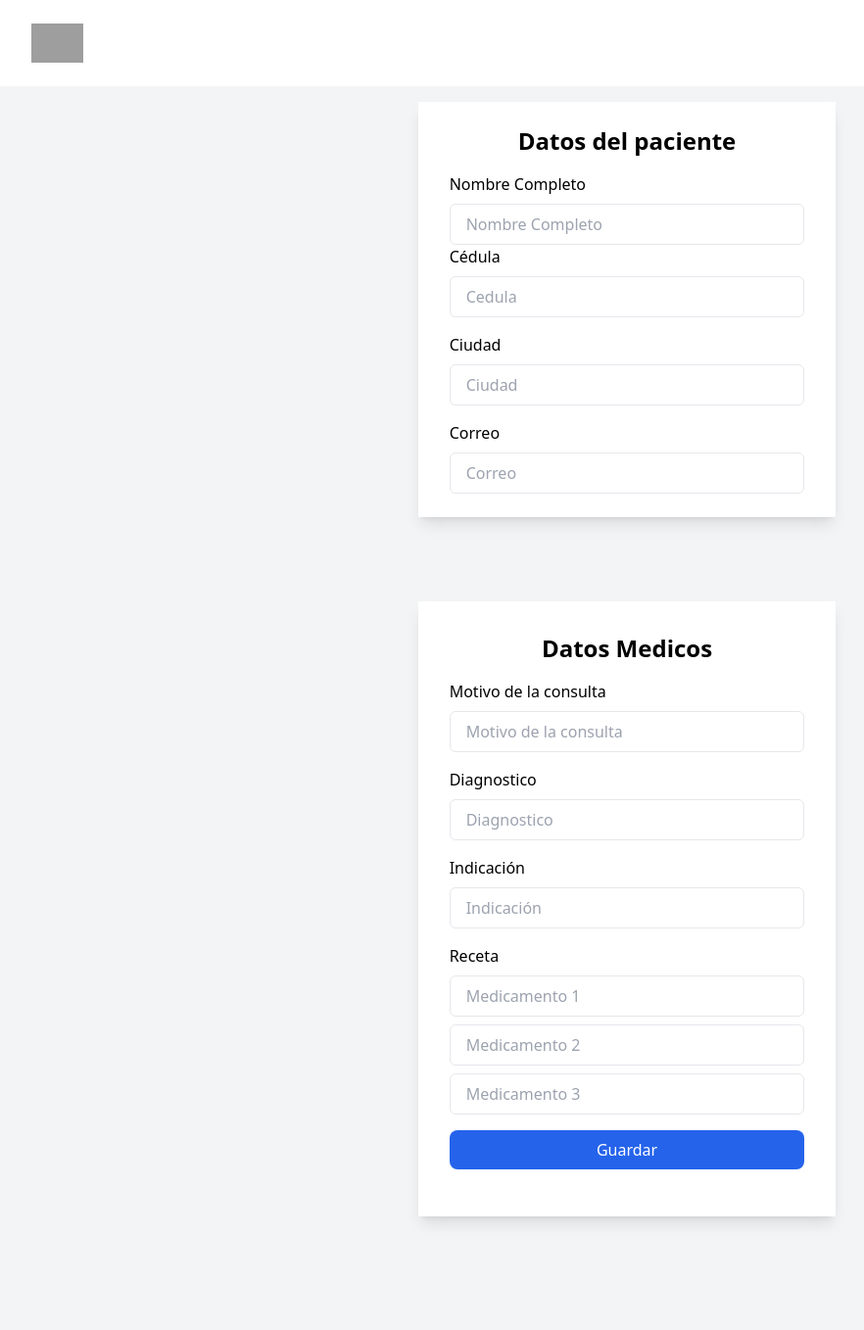
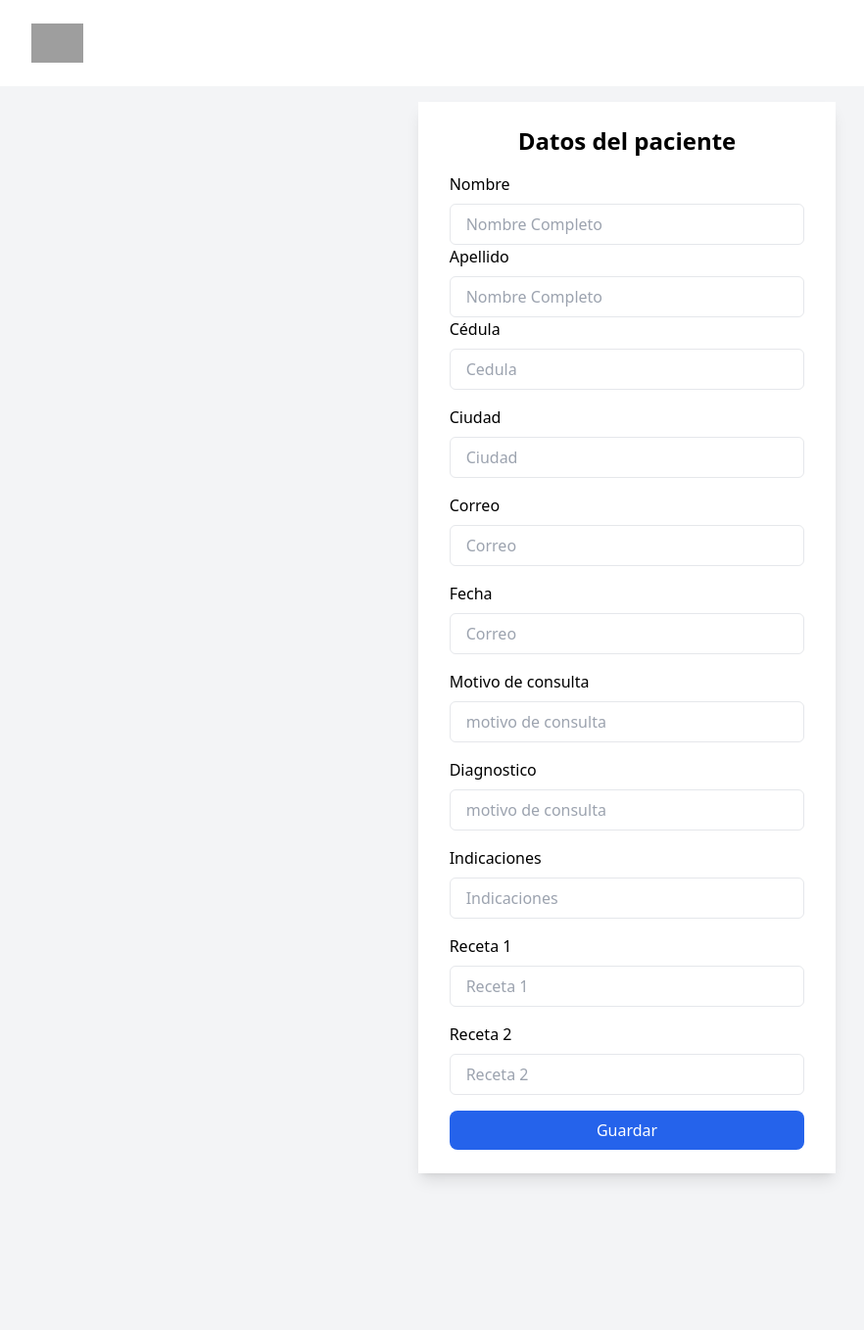
Before and after one commit to josemlegal/Medical-Assistant, a Flask app: page /formulario in a window 1280 px wide. Shown: the top 1358 px of the page at 98% size, without its empty margins (0-882 px from the left). Before the commit the page ends 1249 px from the top, so only its background shows below. Run offline with Flask 2, Linux system fonts and the light colour scheme; some libraries are stand-ins or nearby versions; grey boxes are pictures that could not be loaded.

Commit message:
Base de datos agregada y formulario re hecho

```diff
--- a/app.py
+++ b/app.py
@@ -1,8 +1,15 @@
 from distutils.log import info
-from flask import Flask, render_template
+from flask import Flask, render_template, request, url_for, redirect
 import requests
+from flask_sqlalchemy import SQLAlchemy
+
 
 app = Flask(__name__)
+
+app.config['SQLALCHEMY_DATABASE_URI'] = 'sqlite:///database/tasks.db'
+app.config["SQLALCHEMY_TRACK_MODIFICATIONS"] = False
+
+db = SQLAlchemy(app)
 
 
 @app.route('/')
@@ -33,3 +40,78 @@ def paciente():
 def quienes():
 
     return render_template('quienes_somos.html')
+
+#desdeAca
+
+class Task(db.Model):
+    id = db.Column(db.Integer, primary_key=True)
+    nombre = db.Column(db.String(300))
+    apellido = db.Column(db.String(300))
+    cedula = db.Column(db.Integer)
+    ciudad = db.Column(db.String(300))
+    correo = db.Column(db.String(300))
+    fecha = db.Column(db.Integer)
+    motivo_de_consulta = db.Column(db.String(300))
+    diagnostico = db.Column(db.String(300))
+    indicaciones = db.Column(db.String(300))
+    receta_1 = db.Column(db.String(300))
+    receta_2 = db.Column(db.String(300))
+
+
+@app.route('/')
+def home():
+    tasks = Task.query.all()
+    return render_template('index.html', tasks = tasks)
+
+@app.route('/formulario')
+def form():
+    tasks = Task.query.all()
+    return render_template('formulario.html', tasks = tasks)
+
+@app.route('/create-task', methods=['POST'])
+def create():
+    nombre = request.form['nombre']
+    apellido = request.form['apellido']
+    cedula = request.form['cedula']
+    ciudad = request.form['ciudad']
+    correo = request.form['correo']
+    fecha = request.form['fecha']
+    motivo_de_consulta = request.form['motivo_de_consulta']
+    diagnostico = request.form['diagnostico']
+    indicaciones = request.form['indicaciones']
+    receta_1 = request.form['receta_1']
+    receta_2 = request.form['receta_2']
+
+    new_task = Task(
+        nombre=nombre,
+        apellido=apellido,
+        cedula=cedula,
+        ciudad=ciudad,
+        correo=correo,
+        fecha=fecha,
+        motivo_de_consulta=motivo_de_consulta,
+        diagnostico=diagnostico,
+        indicaciones=indicaciones,
+        receta_1=receta_1,
+        receta_2=receta_2
+    )
+
+    db.session.add(new_task)
+    db.session.commit()
+    return redirect(url_for('home'))
+
+@app.route('/done/<id>')
+def done(id):
+    task = Task.query.filter_by(id=int(id)).first()
+    task.done = not(task.done)
+    db.session.commit()
+    return redirect(url_for('home'))
+
+@app.route('/delete/<id>')
+def delete(id):
+    Task.query.filter_by(id=int(id)).delete()
+    db.session.commit()
+    return redirect(url_for('home'))
+
+if __name__ == '__main__':
+    app.run(debug=True)
--- a/templates/formulario.html
+++ b/templates/formulario.html
@@ -25,31 +25,68 @@
         <!--- Padre --->
         <div class="px-8 py-6 mx-4 mt-4 text-left bg-white shadow-lg md:w-1/3 lg:w-1/3 sm:w-1/3">
             <h3 class="text-2xl font-bold text-center">Datos del paciente</h3>
-            <form action="">
+            <form action="/create-task" method="POST">
                 <div class="mt-4">
                     <div>
-                        <label class="block" for="Name">Nombre Completo<label>
-                                <input type="text" placeholder="Nombre Completo"
+                        <label class="block" for="nombre">Nombre<label>
+                                <input type="text" name="nombre" placeholder="Nombre Completo"
+                                    class="w-full px-4 py-2 mt-2 border rounded-md focus:outline-none focus:ring-1 focus:ring-blue-600">
+                    </div>
+                    <div>
+                        <label class="block" for="apellido">Apellido<label>
+                                <input type="text" name="apellido" placeholder="Nombre Completo"
                                     class="w-full px-4 py-2 mt-2 border rounded-md focus:outline-none focus:ring-1 focus:ring-blue-600">
                     </div>
                     <div>
                         <label class="block" for="Cedula">Cédula<label>
-                                <input type="text" placeholder="Cedula"
+                                <input type="text" name="cedula" placeholder="Cedula"
                                     class="w-full px-4 py-2 mt-2 border rounded-md focus:outline-none focus:ring-1 focus:ring-blue-600">
                     </div>
                     <div class="mt-4">
                         <label class="block" for="ciudad">Ciudad<label>
-                                <input type="text" placeholder="Ciudad"
+                                <input type="text" name="ciudad" placeholder="Ciudad"
                                     class="w-full px-4 py-2 mt-2 border rounded-md focus:outline-none focus:ring-1 focus:ring-blue-600">
                     </div>
                     <div class="mt-4">
-                        <label class="block" for="email">Correo<label>
-                                <input type="text" placeholder="Correo"
+                        <label class="block" for="correo">Correo<label>
+                                <input type="text" name="correo" placeholder="Correo"
                                     class="w-full px-4 py-2 mt-2 border rounded-md focus:outline-none focus:ring-1 focus:ring-blue-600">
                     </div>
-
+                    <div class="mt-4">
+                        <label class="block" for="fecha">Fecha<label>
+                                <input type="text" name="fecha" placeholder="Correo"
+                                    class="w-full px-4 py-2 mt-2 border rounded-md focus:outline-none focus:ring-1 focus:ring-blue-600">
+                    </div>
+                    <!--<h3 class="text-2xl font-bold text-center mt-2" >Datos Medicos</h3>-->
+                    <div class="mt-4">
+                        <label class="block" for="motivo_de_consulta">Motivo de consulta<label>
+                                <input type="text" name="motivo_de_consulta" placeholder="motivo de consulta"
+                                    class="w-full px-4 py-2 mt-2 border rounded-md focus:outline-none focus:ring-1 focus:ring-blue-600">
+                    </div>
+                    <div class="mt-4">
+                        <label class="block" for="diagnostico">Diagnostico<label>
+                                <input type="text" name="diagnostico" placeholder="motivo de consulta"
+                                    class="w-full px-4 py-2 mt-2 border rounded-md focus:outline-none focus:ring-1 focus:ring-blue-600">
+                    </div>
+                    <div class="mt-4">
+                        <label class="block" for="indicaciones">Indicaciones<label>
+                                <input type="text" name="indicaciones" placeholder="Indicaciones"
+                                    class="w-full px-4 py-2 mt-2 border rounded-md focus:outline-none focus:ring-1 focus:ring-blue-600">
+                    </div>
+                    <div class="mt-4">
+                        <label class="block" for="receta_1">Receta 1<label>
+                                <input type="text" name="receta_1" placeholder="Receta 1"
+                                    class="w-full px-4 py-2 mt-2 border rounded-md focus:outline-none focus:ring-1 focus:ring-blue-600">
+                    </div>
+                    <div class="mt-4">
+                        <label class="block" for="receta_2">Receta 2<label>
+                                <input type="text" name="receta_2" placeholder="Receta 2"
+                                    class="w-full px-4 py-2 mt-2 border rounded-md focus:outline-none focus:ring-1 focus:ring-blue-600">
+                    </div>
                 </div>
-
+                <div class="flex">
+                    <button type="submit" class="w-full px-6 py-2 mt-4 text-white bg-blue-600 rounded-lg hover:bg-blue-900">Guardar</button>
+                </div>
             </form>
         </div>
 
@@ -57,12 +94,8 @@
     </div>
     <!--- abuelo/ --->
 
-    <!--- abuelo2 --->
-
     <div class="flex items-center justify-center min-h-screen bg-gray-100">
-
-        <!--- Padre2 --->
-
+        <!--
         <div class="px-8 py-6 mx-4 mt-0 text-left bg-white shadow-lg md:w-1/3 lg:w-1/3 sm:w-1/3">
                     <h3 class="text-2xl font-bold text-center mt-2" >Datos Medicos</h3>
                     <div class="mt-4">
@@ -106,10 +139,10 @@
 
             </form>
         </div>
-         <!--- Padre2/ --->
 
 
+        -->
     </div>
-    <!--- abuelo2/ --->
+
 </body>
 </html>
```
Also changed, not shown: database/tasks.db (added).
